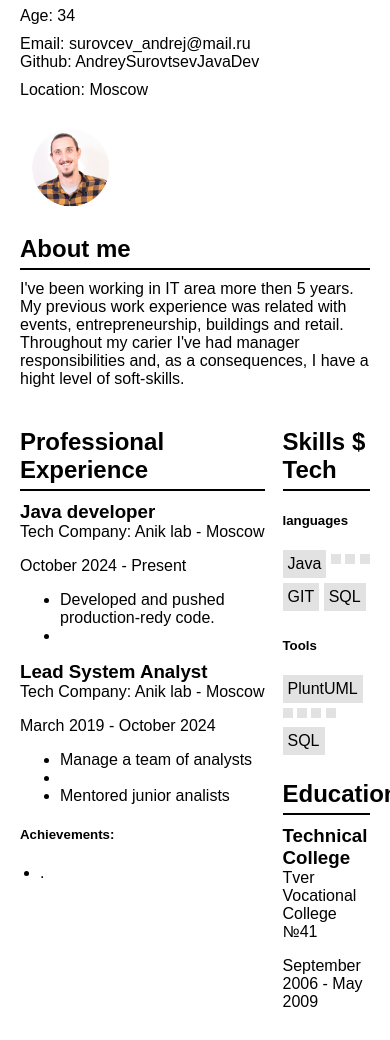
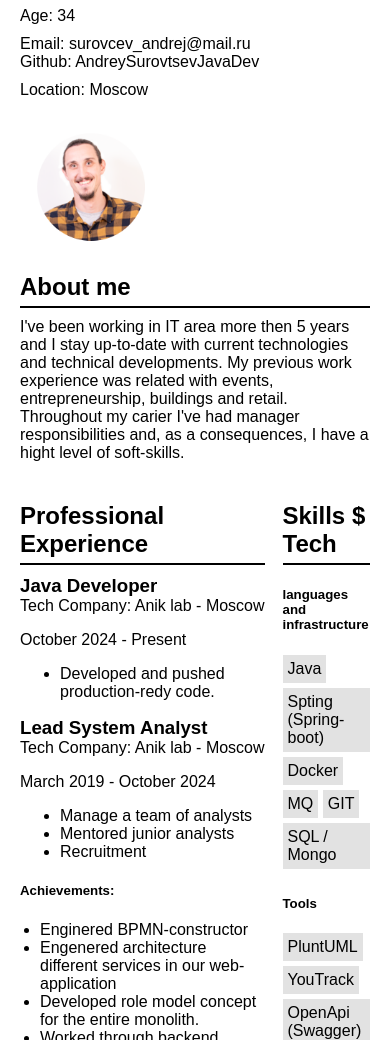
Before and after one commit to AndreySurovtsevJavaDev/resume, a plain HTML site: page index.html in a window 390 px wide. Shown: the part 60-1100 px from the top of the page. Drawn offline with Linux system fonts and the light colour scheme.

Commit message:
edited work-experience section and some styles. Added a breackpoint for mobile

```diff
--- a/index.html
+++ b/index.html
@@ -26,7 +26,7 @@
     <div class="section">
       <h2>About me</h2>
       <div class="about">
-        <span>I've been working in IT area more then 5 years. My previous work experience was related with events, entrepreneurship, buildings and retail.
+        <span>I've been working in IT area more then 5 years and I stay up-to-date with current technologies and technical developments. My previous work experience was related with events, entrepreneurship, buildings and retail.
           Throughout my carier I've had manager responsibilities and, as a consequences, I have a hight level of soft-skills.</span>
       </div>
     </div>
@@ -35,12 +35,12 @@
             <div class="section">
                 <h2>Professional Experience</h2>
                 <div class="job">
-                    <h3 class="position">Java developer</h3>
+                    <h3 class="position">Java Developer</h3>
                     <span class="company">Tech Company: Anik lab</span> - <span class="location">Moscow</span>
                     <p class="dates">October 2024 - Present</p>
                     <ul>
                         <li>Developed and pushed production-redy code.</li>
-                        <li></li>
+                        <!-- <li></li> -->
                     </ul>
                     <!-- <div class="achievements">
                       <h5>Achievements:</h5>
@@ -55,15 +55,20 @@
                     <span class="company">Tech Company: Anik lab</span> - <span class="location">Moscow</span>
                     <p class="dates">March 2019 - October 2024</p>
                     <ul>
-                        <li>Manage a team of analysts</li>
-                        <li></li>
-                        <li>Mentored junior analists</li>
+                        <li> Manage a team of analysts</li>
+                        <li> Mentored junior analysts</li>
+                        <li> Recruitment</li>
                     </ul>
                     <div class="achievements">
                       <h5>Achievements:</h5>
                       <ul>
-                          <li>.</li>
-
+                          <li> Enginered BPMN-constructor</li>
+                          <li> Engenered architecture different services in our web-application</li>
+                          <li> Developed role model concept for the entire monolith.</li>
+                          <li> Worked through backend integration</li>
+                          <li> Designed logical and physical database models for new services from scratch </li>
+                          <li> Implemented standards for handling documentation, processes, and staging within the analytics team</li>
+                          <li> Developed job evaluation criteria for employee performance reviews, taking into account the context of the specific company.</li>
                       </ul>
                   </div>
                 </div>
@@ -74,25 +79,22 @@
             <div class="section">
                 <h2>Skills $ Tech</h2>
                 <div class="skills">
-                    <h5 class="languages">languages</h5>
+                    <h5 class="languages">languages and infrastructure</h5>
                     <ul>
                         <li>Java</li>
-                        <li></li>
-                        <li></li>
-                        <li></li>
+                        <li>Spting (Spring-boot)</li>
+                        <li>Docker</li>
+                        <li>MQ</li>
                         <li>GIT</li>
-                        <li>SQL</li>
+                        <li>SQL / Mongo</li>
                     </ul>
                 </div>
                 <div class="skills">
                   <h5 class="Tools">Tools</h5>
                   <ul>
                     <li>PluntUML</li>
-                    <li></li>
-                    <li></li>
-                    <li></li>
-                    <li></li>
-                    <li>SQL</li>
+                    <li>YouTrack</li>
+                    <li>OpenApi (Swagger)</li>
                 </ul>
                 </div>
             </div>
@@ -102,7 +104,7 @@
                 <div class="education">
                     <h3 class="degree">Technical College</h3>
                     <span class="institution">Tver Vocational College №41 </span>
-                    <p class="dates">September 2006 - May 2009</p>
+                    <p class="dates">September 2005 - May 2009</p>
                 </div>
             </div>
         </div>
--- a/style.css
+++ b/style.css
@@ -24,8 +24,8 @@ header h1 {
   flex-wrap: wrap;
 }
 .img{
-  max-width: 100px;
-  max-height: 100px;
+  max-width: 140px;
+  max-height: 140px;
 }
 .common-info{
   margin-top: 10px;
```
